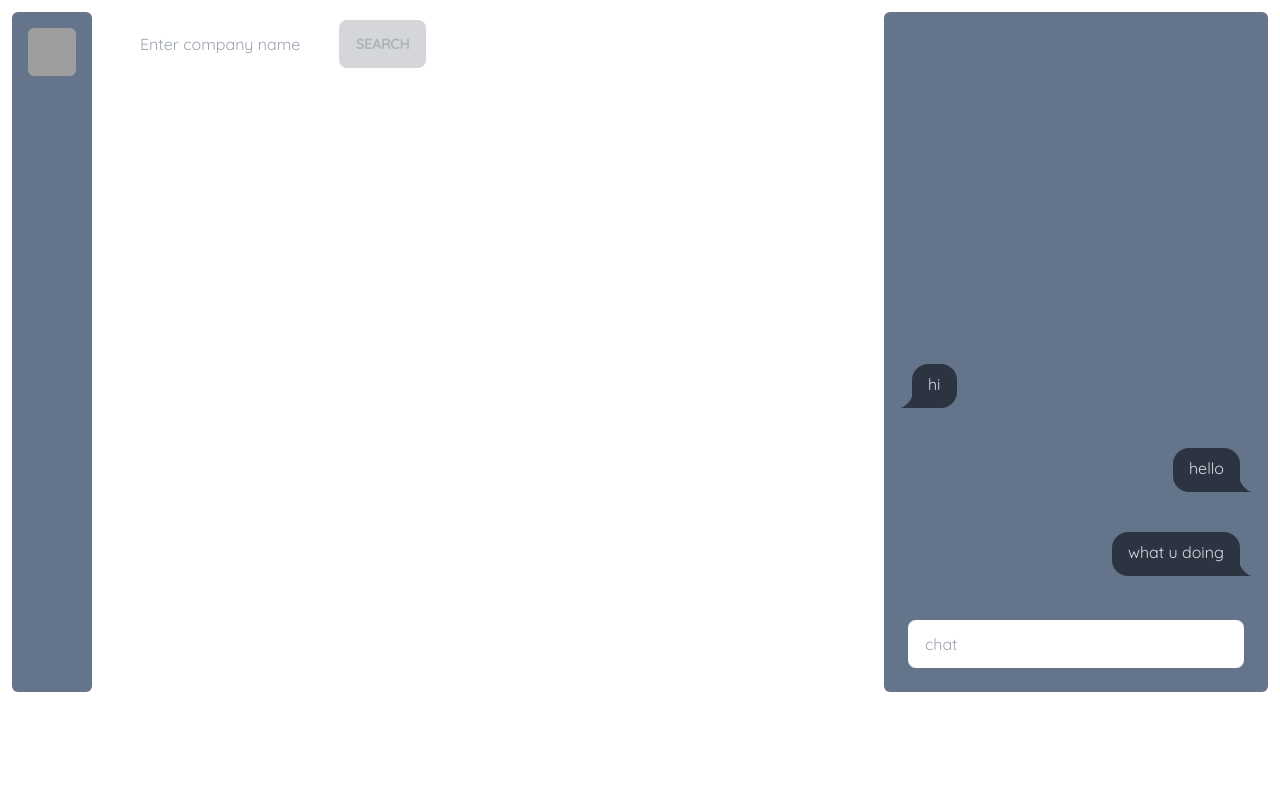
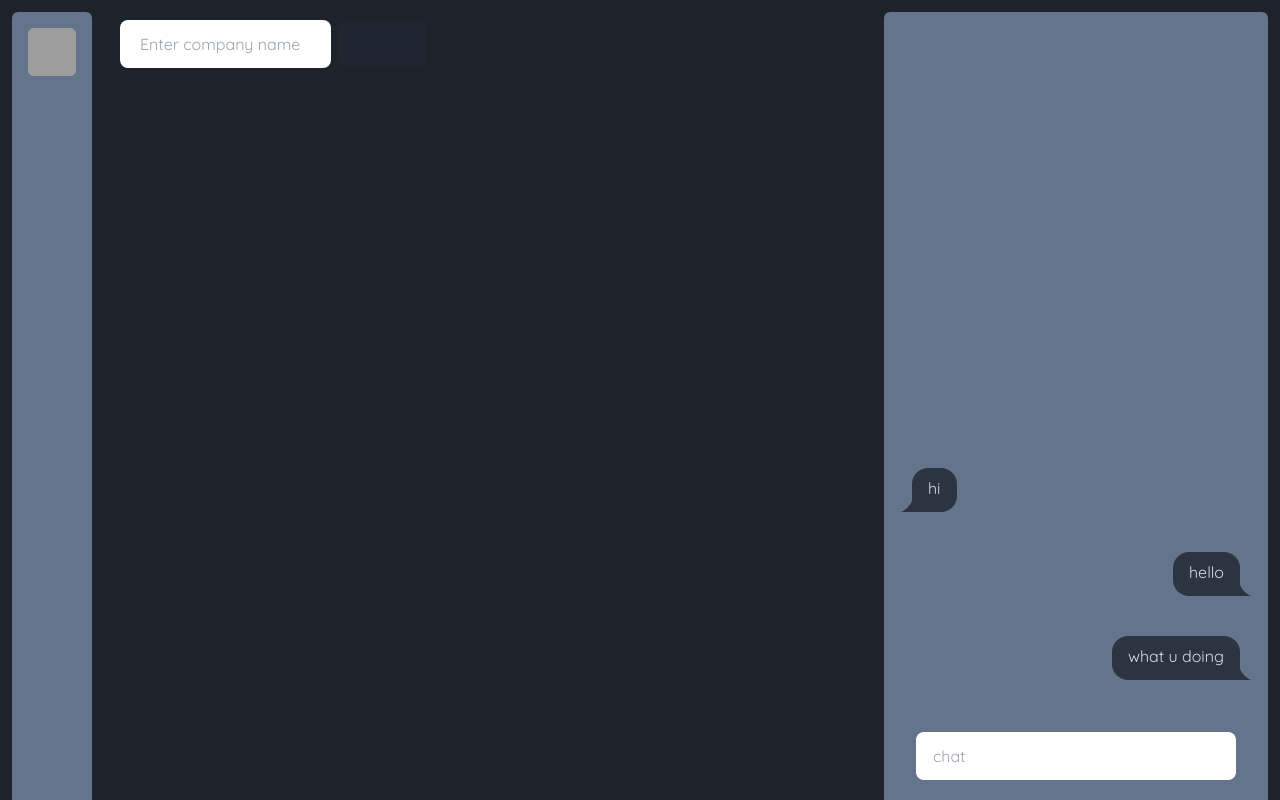
Before and after one commit to n1ved/softhack, a React (Vite) app in the folder finfrontend/: page /dashboard in a window 1280 px wide. Built offline with nearby package versions, Linux system fonts and the light colour scheme; grey boxes are pictures that could not be loaded.

Commit message:
dashboard score display

```diff
--- a/finfrontend/src/pages/dashboard/dashboard.jsx
+++ b/finfrontend/src/pages/dashboard/dashboard.jsx
@@ -3,8 +3,8 @@ import "./dashboard.css";
 import Content from "./Content.jsx";
 export default function Dashboard() {
   return (
-    <div className="dashboard-container text-[black] flex h-screen box-border">
-      <div className="box-border flex-none w-20 rounded-md bg-slate-500 m-3 fixed h-[680px]">
+    <div className="dashboard-container text-[black] flex h-screen box-border bg-[#1D232A]">
+      <div className="box-border flex-none w-20 rounded-md bg-slate-500 m-3 fixed h-screen">
         <div className="avatar">
           <div className="w-16 p-2 mt-2">
             <img src="https://picsum.photos/200/300" className="rounded-md" />
@@ -14,10 +14,10 @@ export default function Dashboard() {
       <div className="flex-1 w-1/4 flex ml-20">
         <Content />
       </div>
-      <div className="flex-none flex flex-col-reverse w-96 fixed right-0 bg-slate-500 rounded-md h-[680px] m-3 box-border ">
+      <div className="flex-none flex flex-col-reverse w-96 fixed right-0 bg-slate-500 rounded-md h-screen m-3 box-border ">
         <input
           type="text"
-          className="chat-input input m-6"
+          className="chat-input input m-8"
           placeholder="chat"
         />
         <div className="flex flex-col chat-container  min-w-96 px-7 box-border">
```
Also changed, not shown: 1 other file (tests, documents, lock files or other folders).
